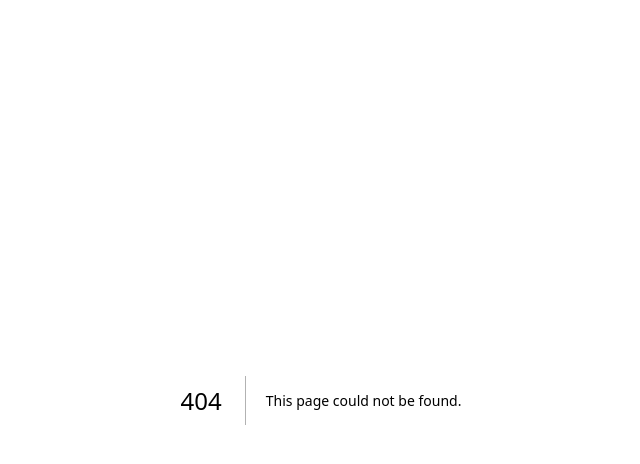
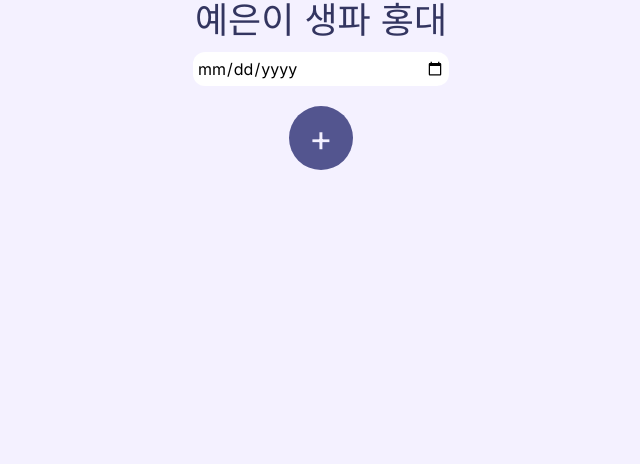
Before and after one commit to 0dytpq0/ourwhere, a Next.js app: page /postPage in a window 1280 px wide. Before the commit this address had no page. Shown: the top 464 px of the page, without its empty margins (319-959 px from the left). Built offline with nearby package versions, Linux system fonts and the light colour scheme.

Commit message:
feat: 모달 추가

```diff
--- /dev/null
+++ b/src/app/postPage/page.tsx
@@ -0,0 +1,9 @@
+import Post from '@/components/templates/Post';
+
+export default function PostPage() {
+  return (
+    <>
+      <Post />
+    </>
+  );
+}
--- /dev/null
+++ b/src/components/atoms/InputField.tsx
@@ -0,0 +1,12 @@
+interface InputFieldProps {
+  label: string;
+  type: string;
+  placeholder?: string;
+}
+
+export const InputField: React.FC<InputFieldProps> = ({ label, type, placeholder }) => (
+  <div>
+    <div>{label}</div>
+    <input type={type} placeholder={placeholder} className="border-2 rounded-md border-gray-500 p-1 w-full" />
+  </div>
+);
--- /dev/null
+++ b/src/components/monocules/Modal.tsx
@@ -0,0 +1,26 @@
+import React from 'react';
+import { InputField } from '../atoms/InputField';
+
+interface ModalProps {
+  handleClose: () => void;
+}
+
+const Modal = ({ handleClose }: ModalProps) => {
+  return (
+    <div className="fixed inset-0 bg-black bg-opacity-50 flex items-center justify-center">
+      <div className="bg-white p-10 rounded-lg shadow-lg">
+        <div className="flex flex-col space-y-4">
+          <InputField label="검색" type="text" placeholder="장소 검색" />
+          <InputField label="장소" type="text" placeholder="장소" />
+          <InputField label="주소" type="text" placeholder="주소" />
+          <InputField label="시간" type="datetime-local" />
+          <button className="bg-button-color text-loginpage-color p-1 rounded-xl" onClick={handleClose}>
+            추가하기
+          </button>
+        </div>
+      </div>
+    </div>
+  );
+};
+
+export default Modal;
--- /dev/null
+++ b/src/components/templates/Post.tsx
@@ -0,0 +1,27 @@
+'use client';
+import { useState } from 'react';
+import Modal from '../monocules/Modal';
+
+export default function Post() {
+  const [modal, setModal] = useState(false);
+  const handleModal = () => setModal(!modal);
+  console.log(modal);
+  return (
+    <>
+      <section className="bg-loginpage-color h-lvh">
+        <div className="flex flex-col items-center">
+          <h1 className="text-4xl mb-3 text-font-color">예은이 생파 홍대</h1>
+          <input type="date" placeholder="날짜" className="p-1 w-64 rounded-xl" />
+          <button
+            onClick={handleModal}
+            className="w-16 h-16 rounded-full bg-header-color text-loginpage-color text-4xl mt-5 "
+          >
+            +
+          </button>
+        </div>
+      </section>
+
+      {modal && <Modal handleClose={handleModal} />}
+    </>
+  );
+}
--- a/tailwind.config.ts
+++ b/tailwind.config.ts
@@ -1,33 +1,32 @@
-import type { Config } from "tailwindcss";
+import type { Config } from 'tailwindcss';
 
 const config: Config = {
   content: [
-    "./src/pages/**/*.{js,ts,jsx,tsx,mdx}",
-    "./src/components/**/*.{js,ts,jsx,tsx,mdx}",
-    "./src/app/**/*.{js,ts,jsx,tsx,mdx}",
+    './src/pages/**/*.{js,ts,jsx,tsx,mdx}',
+    './src/components/**/*.{js,ts,jsx,tsx,mdx}',
+    './src/app/**/*.{js,ts,jsx,tsx,mdx}'
   ],
   theme: {
     extend: {
       backgroundImage: {
-        "gradient-radial": "radial-gradient(var(--tw-gradient-stops))",
-        "gradient-conic":
-          "conic-gradient(from 180deg at 50% 50%, var(--tw-gradient-stops))",
+        'gradient-radial': 'radial-gradient(var(--tw-gradient-stops))',
+        'gradient-conic': 'conic-gradient(from 180deg at 50% 50%, var(--tw-gradient-stops))'
       },
       colors: {
         //header-bg color
-        "header-color": "#53558F",
-        "button-color": "#D8BFF6",
+        'header-color': '#53558F',
+        'button-color': '#D8BFF6',
         //포스트페이지에 list color
-        "postpage-listcolor": "#9B9DCC",
+        'postpage-listcolor': '#9B9DCC',
         //로그인페이지 bg color
-        "loginpage-color": "#F4F1FF",
+        'loginpage-color': '#F4F1FF',
         //font
-        "font-color": "#333560",
+        'font-color': '#333560',
         //map에 숫자 bg color
-        "mapcircle-color": "#8085F2",
-      },
-    },
+        'mapcircle-color': '#8085F2'
+      }
+    }
   },
-  plugins: [],
+  plugins: []
 };
 export default config;
```
